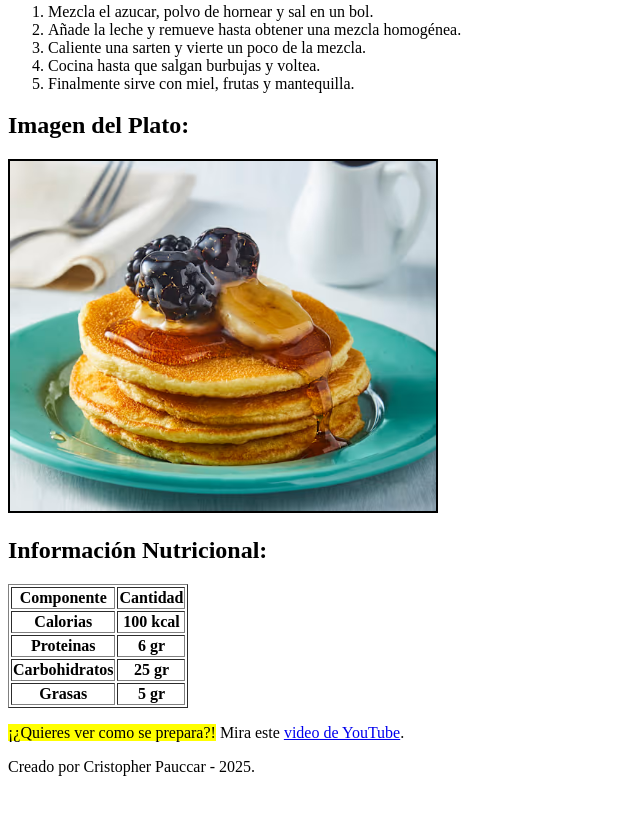
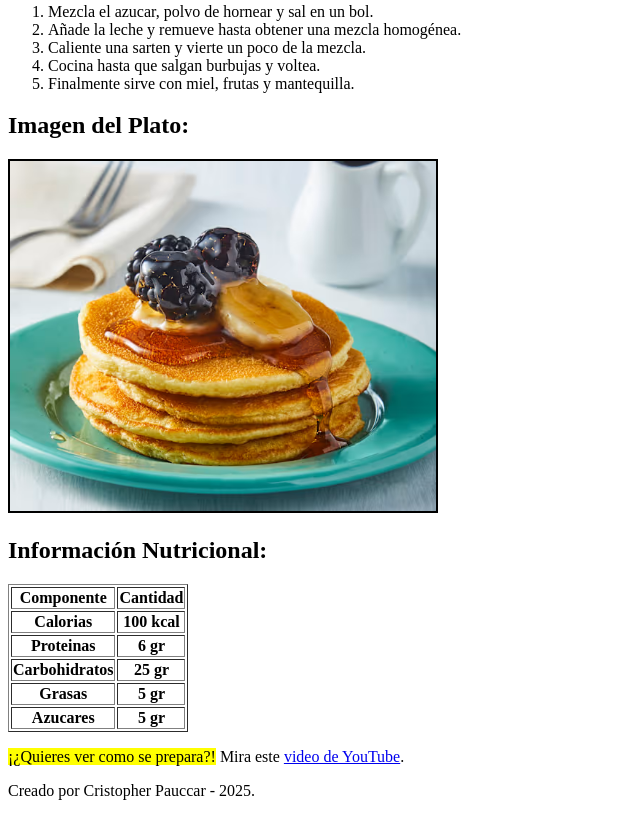
Before and after one commit to Cristopher-05/receta-panqueques, a plain HTML site: page index.html in a window 1280 px wide. Shown: the part 355-1171 px from the top of the page, without its empty margins (0-640 px from the left). Before the commit the page ends 1147 px from the top, so only its background shows below. Drawn offline with Linux system fonts and the light colour scheme.

Commit message:
Update index.html

```diff
--- a/index.html
+++ b/index.html
@@ -55,6 +55,10 @@
             <th>Grasas</th>
             <th>5 gr</th>
         </tr>
+        <tr>
+            <th>Azucares</th>
+            <th>5 gr</th>
+        </tr>
     </table>
 
     <p><mark>¡¿Quieres ver como se prepara?!</mark> Mira este <a href="https://youtu.be/P7ykEUn91io?si=OXE1VadZlx9sA5ew">video de YouTube</a>.</p>
```
